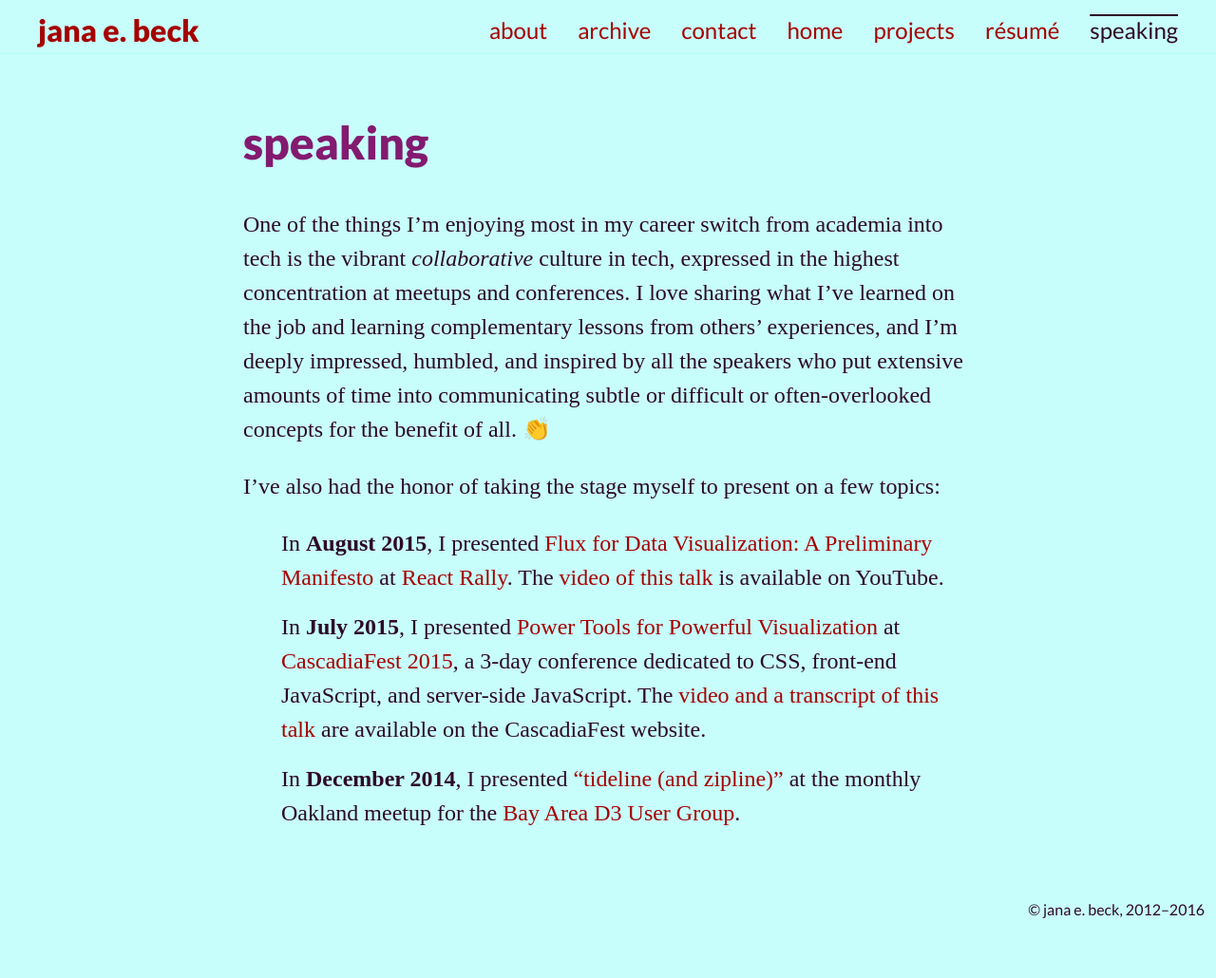
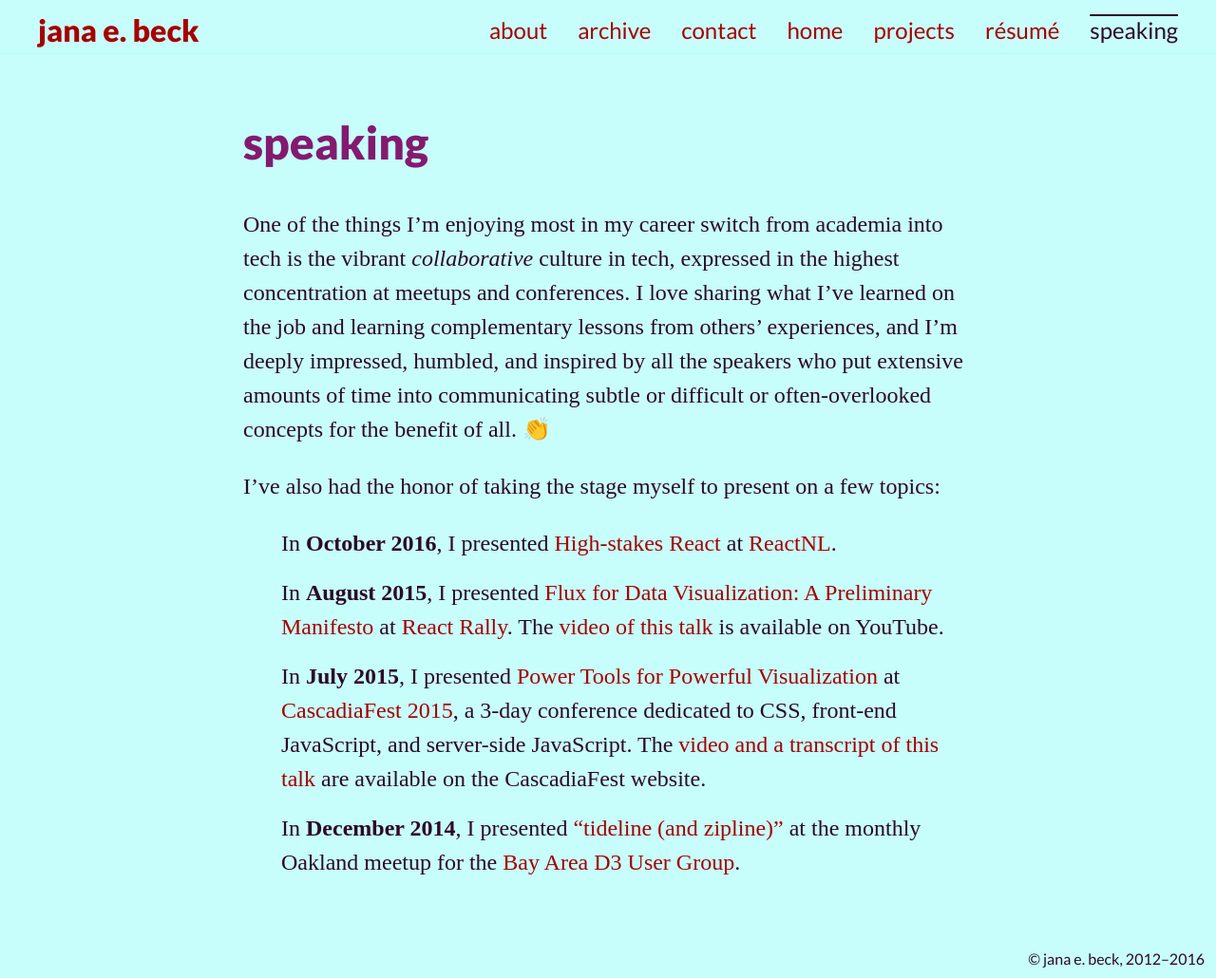
Before and after one commit to jebeck/jebeck.github.com, a Jekyll site: the page built from speaking.md, in a window 1280 px wide. Shown: the whole page at 95% size. Built offline with Jekyll 4.4.1, drawn with Linux system fonts in a browser that asks for light colours; some web fonts are replaced; before the commit the page ends 978 px from its top, so only the background shows below that.

Commit message:
add ReactNL talk to speaking page

```diff
--- a/_includes/speaking.md
+++ b/_includes/speaking.md
@@ -4,6 +4,7 @@ One of the things I'm enjoying most in my career switch from academia into tech
 
 I've also had the honor of taking the stage myself to present on a few topics:
 
+- In **October 2016**, I presented [High-stakes React](http://janabeck.com/high-stakes-react/#/?_k=1u1qb0 'High-stakes React slides') at [ReactNL](http://reactnl.org/ 'React NL').
 - In **August 2015**, I presented [Flux for Data Visualization: A Preliminary Manifesto](http://janabeck.com/flux-for-dataviz/ 'Flux for Data Visualization slides') at [React Rally](http://www.reactrally.com/ 'React Rally'). The [video of this talk](https://youtu.be/Fb8QB4FoKrI 'Video of Flux for Data Visualization talk') is available on YouTube.
 - In **July 2015**, I presented [Power Tools for Powerful Visualization](http://janabeck.com/dataviz-power-tools/ 'Power Tools for Powerful Visualization slides') at [CascadiaFest 2015](http://2015.cascadiajs.com/ 'CascadiaFest 2015'), a 3-day conference dedicated to CSS, front-end JavaScript, and server-side JavaScript. The [video and a transcript of this talk](http://2015.cascadiajs.com/speakers/jana-beck 'Jana Beck's CascadiaFest 2015 talk') are available on the CascadiaFest website.
 - In **December 2014**, I presented ["tideline (and zipline)"](http://janabeck.com/d3-meetup-talk/, 'tideline (and zipline) slides') at the monthly Oakland meetup for the [Bay Area D3 User Group](https://www.meetup.com/Bay-Area-d3-User-Group/ 'Meetup: Bay Area D3 User Group').
```
